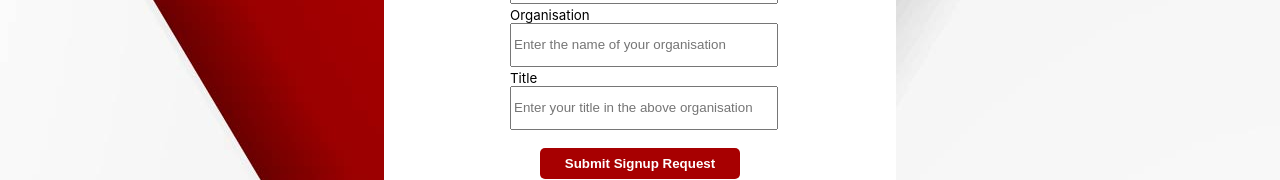
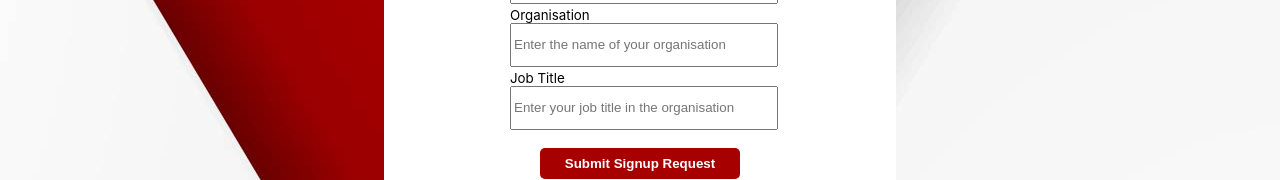
Before and after one commit to pitsontise/tibs-amplify-react2, a React (Create React App) app: page /signup in a window 1280 px wide. Shown: the part 466-646 px from the top of the page. Built offline with nearby package versions, Linux system fonts and the light colour scheme.

Commit message:
Ammend Job Title

```diff
--- a/src/pages/signup/signup.jsx
+++ b/src/pages/signup/signup.jsx
@@ -31,8 +31,8 @@ const Signup = () => {
             placeholder="Enter the name of your organisation"
           />
           <Input
-            label="Title"
-            placeholder="Enter your title in the above organisation"
+            label="Job Title"
+            placeholder="Enter your job title in the organisation"
           />
 
 
```
